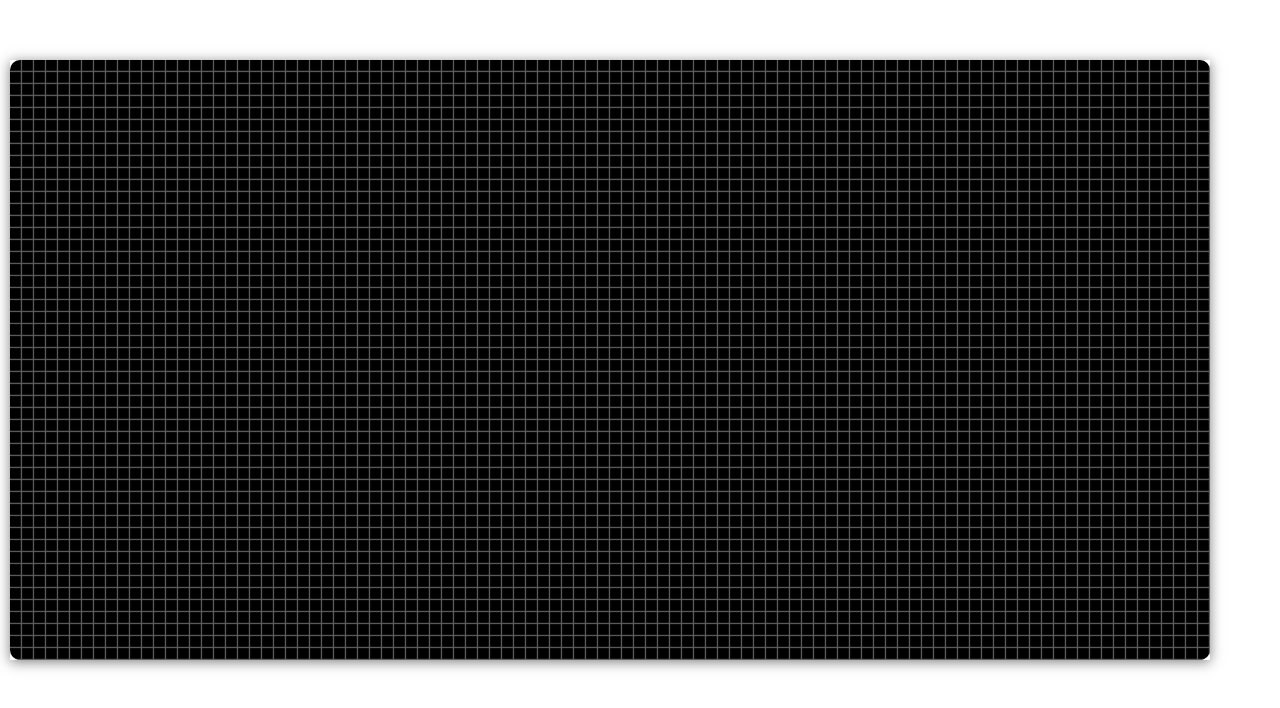
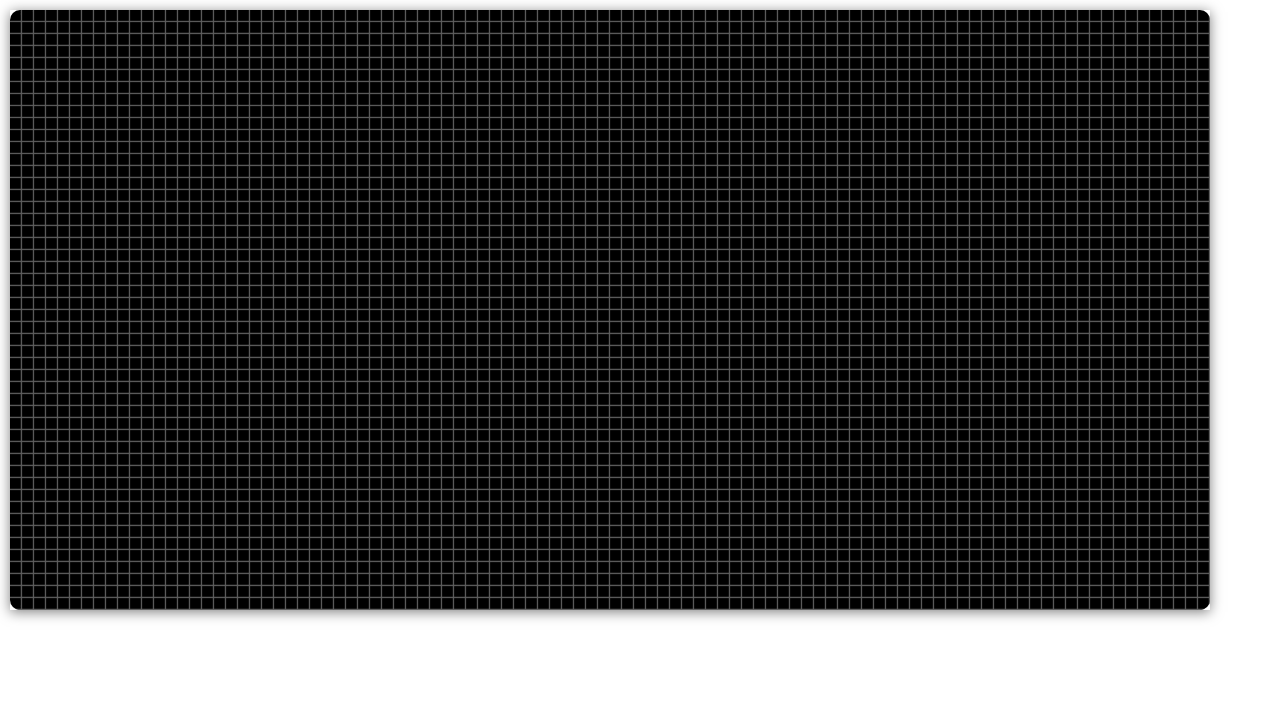
Before and after one commit to HyDevelop/Cellular-Automata, a Vue app: page / in a window 1280 px wide. Shown: the top 708 px of the page. Built offline with nearby package versions, Linux system fonts and the light colour scheme.

Commit message:
[S] Remove top margin

```diff
--- a/src/App.vue
+++ b/src/App.vue
@@ -9,20 +9,18 @@ import {Component, Vue} from 'vue-property-decorator';
 import Graphics from '@/Graphics.vue';
 
 @Component({
-  components: {
-    Graphics,
-  },
+  components: {Graphics},
 })
 export default class App extends Vue {}
 </script>
 
 <style lang="scss">
-#app {
-  font-family: 'Avenir', Helvetica, Arial, sans-serif;
-  -webkit-font-smoothing: antialiased;
-  -moz-osx-font-smoothing: grayscale;
-  text-align: center;
-  color: #2c3e50;
-  margin-top: 60px;
+#app
+{
+    font-family: 'Avenir', Helvetica, Arial, sans-serif;
+    -webkit-font-smoothing: antialiased;
+    -moz-osx-font-smoothing: grayscale;
+    text-align: center;
+    color: #2c3e50;
 }
 </style>
```
